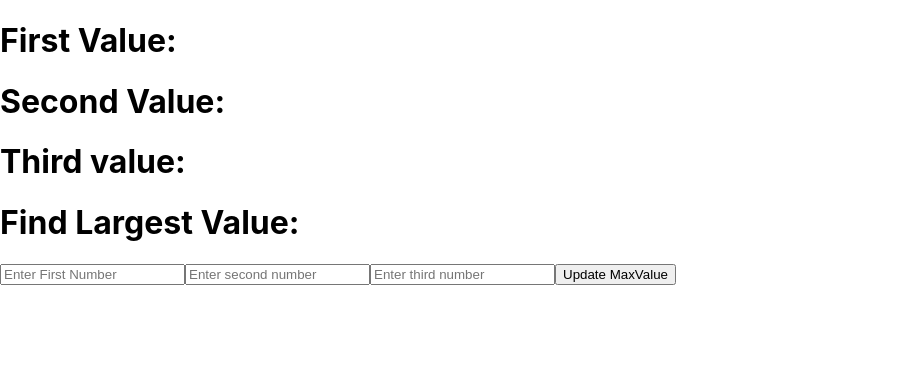
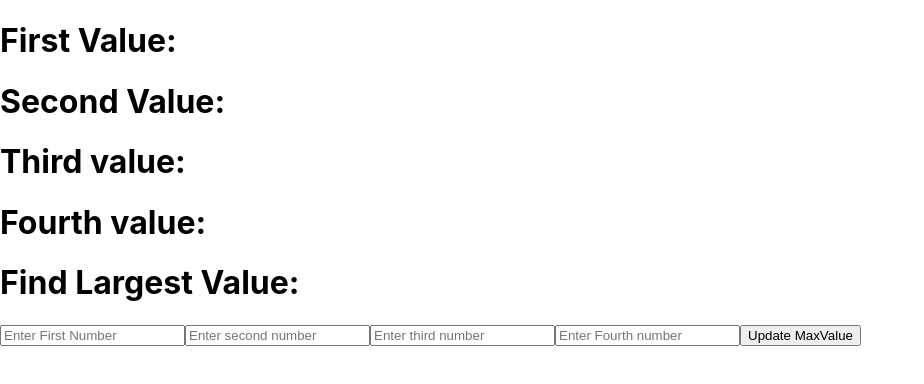
Before and after one commit to anurag-vns/anurag, a React (Create React App) app: page / in a window 1280 px wide. Shown: the top 384 px of the page, without its empty margins (0-924 px from the left). Built offline with nearby package versions, Linux system fonts and the light colour scheme.

Commit message:
using use state find largest in 4 number

```diff
--- a/src/Maximum.js
+++ b/src/Maximum.js
@@ -4,7 +4,8 @@ function Maximum() {
     const [a, setA] = useState('');
     const [b, setB] = useState('');
     const [c, setC] = useState('');
-    const [max, setMax] = useState((a >= b && a >= c) ? a : (b >= c) ? b : c);
+    const [d, setD] = useState('');
+    const [max, setMax] = useState((a >= b && a >= c && a>=d) ? a : (b >= c && b>=d)? b: (c>=d)?c:d);
 
     const handlechangeA = (event) => {
         setA(event.target.value);
@@ -19,17 +20,23 @@ function Maximum() {
         setC(event.target.value);
     };
 
+    const handlechangeD=(event)=>{
+setD(event.target.value);
+    };
+
     return (
         <>
             <h1>First Value: {a}</h1>
             <h1>Second Value:{b}</h1>
             <h1>Third value:{c}</h1>
+            <h1>Fourth value:{d}</h1>
             <h1>Find Largest Value:{max}</h1>
 
             <input type="text"  value={a} onChange={handlechangeA} placeholder="Enter First Number"/>
             <input type="text" value={b} onChange={handlechangeB} placeholder="Enter second number" />
             <input type="text"  value={c} onChange={handlechangeC}  placeholder="Enter third number"/>
-            <button onClick={() => setMax((a >= b && a >= c) ? a : (b >= c) ? b : c)}>Update MaxValue</button>
+            <input type="text" value={d} onChange={handlechangeD} placeholder="Enter Fourth number"/>
+            <button onClick={() => setMax((a >= b && a >= c && a>=d) ? a : (b >= c && b>=d) ? b :(c>=d)?c:d)}>Update MaxValue</button>
         </>
     );
 }
```
